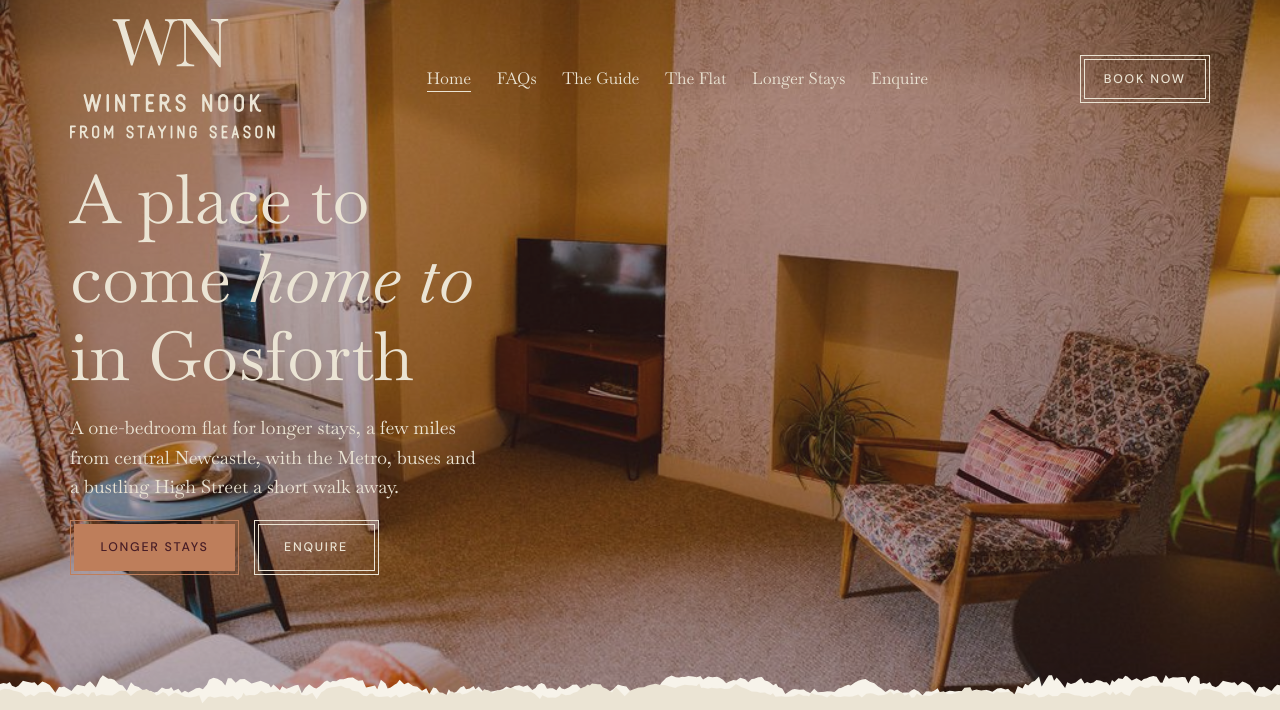
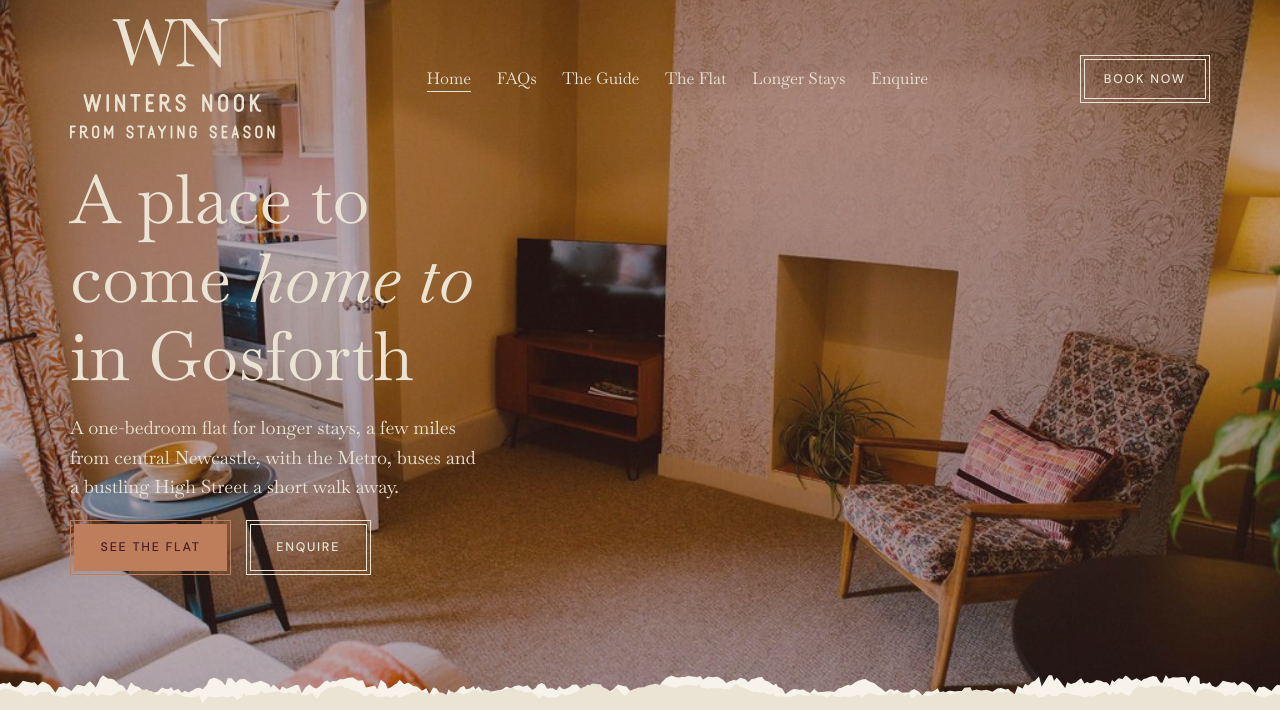
Before and after one commit to days4dreams/winter, a PHP site: page / in a window 1280 px wide. Shown: the part 39-749 px from the top of the page. Run offline with PHP 8.4, Linux system fonts and the light colour scheme.

Commit message:
Homepage header: first button is See the flat
Co-Authored-By: Claude Opus 5.5 <noreply@anthropic.com>
Claude-Session: https://claude.ai/code/session_01AqWLvQGitSTwziCXjTzp1u

```diff
--- a/index.php
+++ b/index.php
@@ -17,7 +17,7 @@ require __DIR__ . '/includes/head.php';
   <div class="wrap stack">
     <h1>A place to come <em>home to</em> in Gosforth</h1>
     <p>A one-bedroom flat for longer stays, a few miles from central Newcastle, with the Metro, buses and a bustling High Street a short walk away.</p>
-    <div class="btns"><a class="btn btn--fill" href="/longer-stays">Longer stays</a><a class="btn btn--light" href="<?= e($site['booking_url']) ?>"<?= link_attrs($site['booking_url']) ?>>Enquire</a></div>
+    <div class="btns"><a class="btn btn--fill" href="/the-flat">See the flat</a><a class="btn btn--light" href="<?= e($site['booking_url']) ?>"<?= link_attrs($site['booking_url']) ?>>Enquire</a></div>
   </div>
 </section>
 
```
